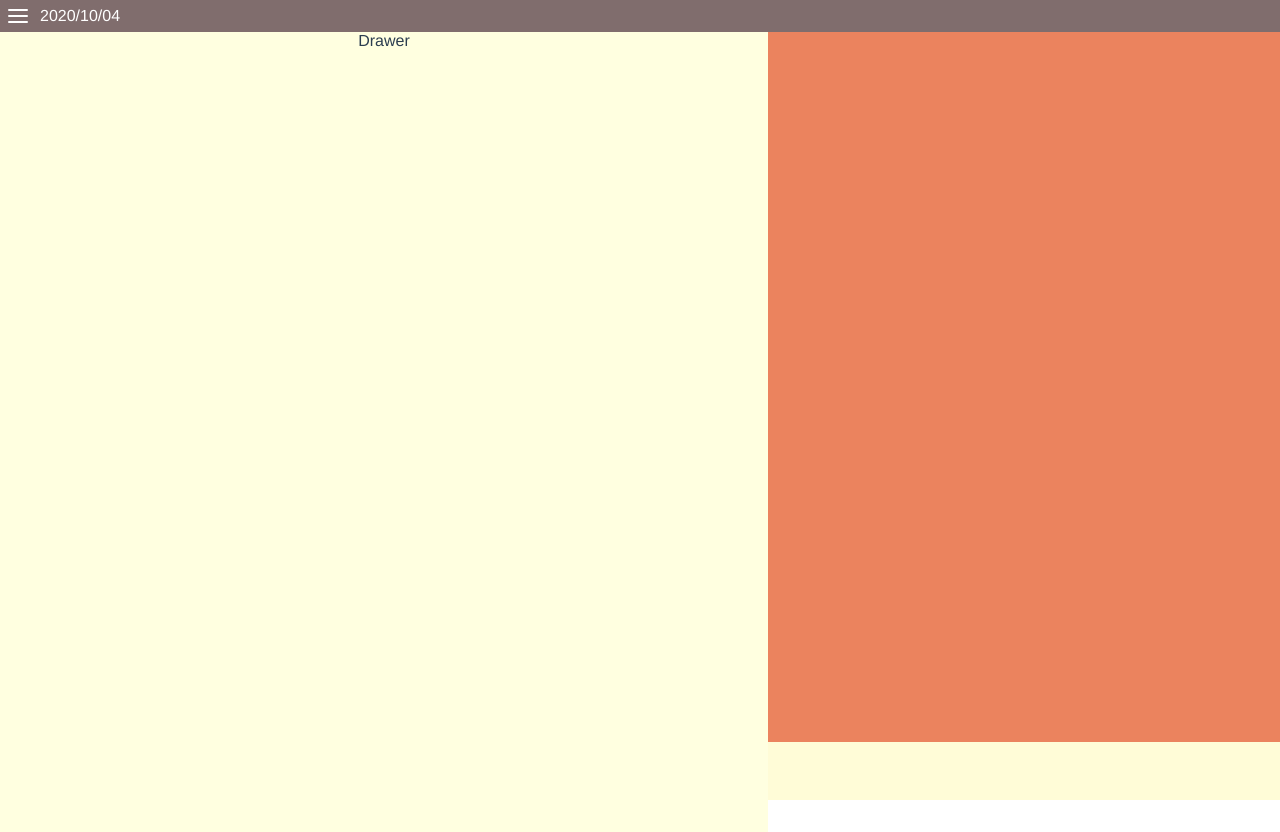
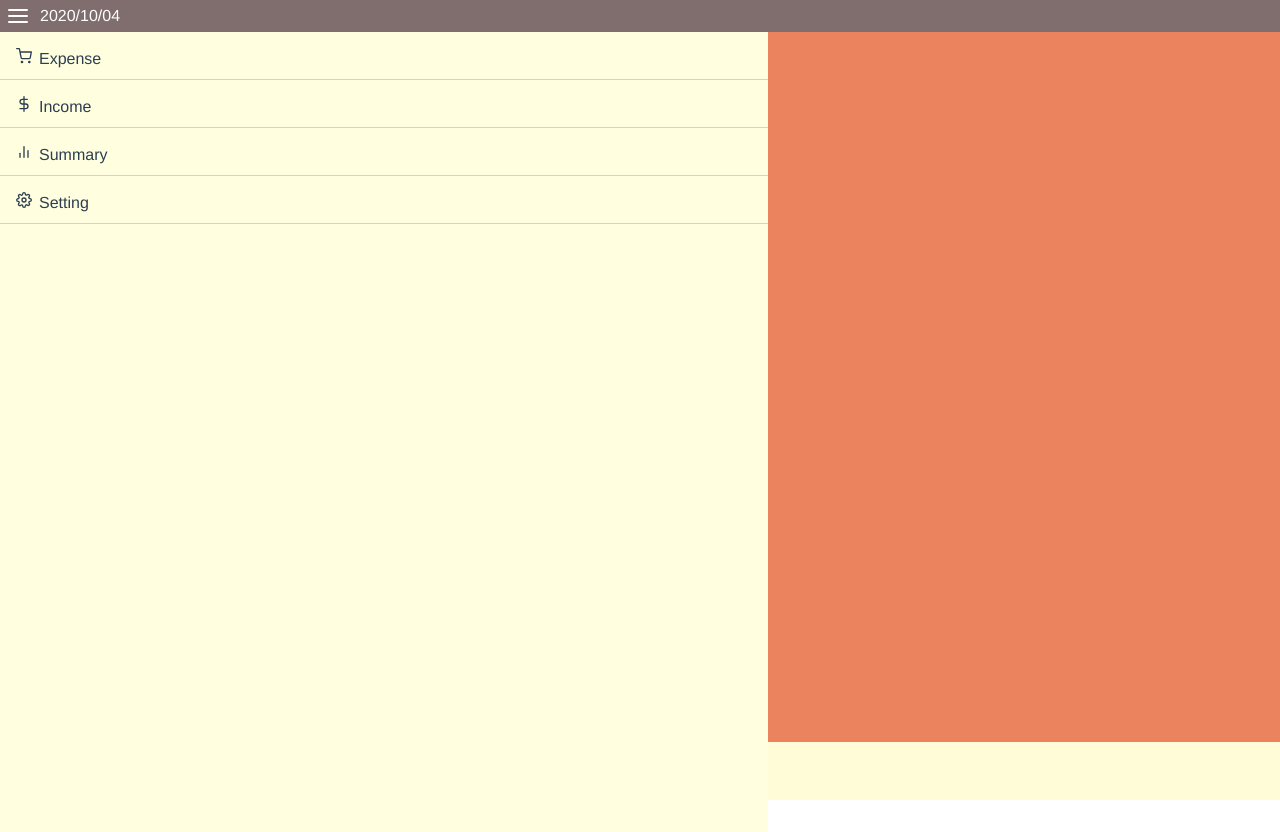
Before and after one commit to rt-cff/expense-logger, a Vue app: page / in a window 1280 px wide. Both pictures are taken after a click on the icon 18 px from the left and 16 px from the top of the page. Built offline with nearby package versions, Linux system fonts and the light colour scheme.

Commit message:
feat(drawer): add menu items & icons

```diff
--- a/src/components/the-drawer.vue
+++ b/src/components/the-drawer.vue
@@ -1,15 +1,28 @@
 <template>
   <div class="drawer-container" @click="toggleDrawer">
     <div class="drawer-content" @click.stop="">
-      Drawer
+      <div><shopping-cart-icon />Expense</div>
+      <div><dollar-sign-icon />Income</div>
+      <div><bar-chart-2-icon />Summary</div>
+      <div><settings-icon />Setting</div>
     </div>
   </div>
 </template>
 
 <script>
+import DollarSignIcon from '../icons/dollar-sign.vue'
+import ShoppingCartIcon from '../icons/shopping-cart.vue'
+import BarChart2Icon from '../icons/bar-chart-2.vue'
+import SettingsIcon from '../icons/settings.vue'
 
 export default {
   name: 'Drawer',
+  components: {
+    DollarSignIcon,
+    ShoppingCartIcon,
+    BarChart2Icon,
+    SettingsIcon,
+  },
   props: {
     toggleDrawer: Function
   },
@@ -34,4 +47,17 @@ export default {
   height: 100vh;
   background: lightyellow;
 }
+
+.drawer-content > * {
+  height: 3em;
+  padding: 1em;
+  text-align: left;
+  border-bottom: 0.5px solid lightgrey;
+}
+
+.drawer-content svg {
+  height: 1em;
+  width: 1em;
+  margin-right: 7px;
+}
 </style>
--- /dev/null
+++ b/src/icons/bar-chart-2.vue
@@ -0,0 +1,10 @@
+<template>
+  <svg xmlns="http://www.w3.org/2000/svg" width="24" height="24" viewBox="0 0 24 24" fill="none" stroke="currentColor" stroke-width="2" stroke-linecap="round" stroke-linejoin="round" class="feather feather-bar-chart-2"><line x1="18" y1="20" x2="18" y2="10"></line><line x1="12" y1="20" x2="12" y2="4"></line><line x1="6" y1="20" x2="6" y2="14"></line></svg>
+</template>
+
+<script>
+export default {
+  functional: true,
+  name: 'BarChart2Icon',
+}
+</script>
--- /dev/null
+++ b/src/icons/dollar-sign.vue
@@ -0,0 +1,10 @@
+<template>
+  <svg xmlns="http://www.w3.org/2000/svg" width="24" height="24" viewBox="0 0 24 24" fill="none" stroke="currentColor" stroke-width="2" stroke-linecap="round" stroke-linejoin="round" class="feather feather-dollar-sign"><line x1="12" y1="1" x2="12" y2="23"></line><path d="M17 5H9.5a3.5 3.5 0 0 0 0 7h5a3.5 3.5 0 0 1 0 7H6"></path></svg>
+</template>
+
+<script>
+export default {
+  functional: true,
+  name: 'DollarSignIcon',
+}
+</script>
--- /dev/null
+++ b/src/icons/settings.vue
@@ -0,0 +1,10 @@
+<template>
+  <svg xmlns="http://www.w3.org/2000/svg" width="24" height="24" viewBox="0 0 24 24" fill="none" stroke="currentColor" stroke-width="2" stroke-linecap="round" stroke-linejoin="round" class="feather feather-settings"><circle cx="12" cy="12" r="3"></circle><path d="M19.4 15a1.65 1.65 0 0 0 .33 1.82l.06.06a2 2 0 0 1 0 2.83 2 2 0 0 1-2.83 0l-.06-.06a1.65 1.65 0 0 0-1.82-.33 1.65 1.65 0 0 0-1 1.51V21a2 2 0 0 1-2 2 2 2 0 0 1-2-2v-.09A1.65 1.65 0 0 0 9 19.4a1.65 1.65 0 0 0-1.82.33l-.06.06a2 2 0 0 1-2.83 0 2 2 0 0 1 0-2.83l.06-.06a1.65 1.65 0 0 0 .33-1.82 1.65 1.65 0 0 0-1.51-1H3a2 2 0 0 1-2-2 2 2 0 0 1 2-2h.09A1.65 1.65 0 0 0 4.6 9a1.65 1.65 0 0 0-.33-1.82l-.06-.06a2 2 0 0 1 0-2.83 2 2 0 0 1 2.83 0l.06.06a1.65 1.65 0 0 0 1.82.33H9a1.65 1.65 0 0 0 1-1.51V3a2 2 0 0 1 2-2 2 2 0 0 1 2 2v.09a1.65 1.65 0 0 0 1 1.51 1.65 1.65 0 0 0 1.82-.33l.06-.06a2 2 0 0 1 2.83 0 2 2 0 0 1 0 2.83l-.06.06a1.65 1.65 0 0 0-.33 1.82V9a1.65 1.65 0 0 0 1.51 1H21a2 2 0 0 1 2 2 2 2 0 0 1-2 2h-.09a1.65 1.65 0 0 0-1.51 1z"></path></svg>
+</template>
+
+<script>
+export default {
+  functional: true,
+  name: 'SettingsIcon',
+}
+</script>
--- /dev/null
+++ b/src/icons/shopping-cart.vue
@@ -0,0 +1,10 @@
+<template>
+  <svg xmlns="http://www.w3.org/2000/svg" width="24" height="24" viewBox="0 0 24 24" fill="none" stroke="currentColor" stroke-width="2" stroke-linecap="round" stroke-linejoin="round" class="feather feather-shopping-cart"><circle cx="9" cy="21" r="1"></circle><circle cx="20" cy="21" r="1"></circle><path d="M1 1h4l2.68 13.39a2 2 0 0 0 2 1.61h9.72a2 2 0 0 0 2-1.61L23 6H6"></path></svg>
+</template>
+
+<script>
+export default {
+  functional: true,
+  name: 'ShoppingCartIcon',
+}
+</script>
```
